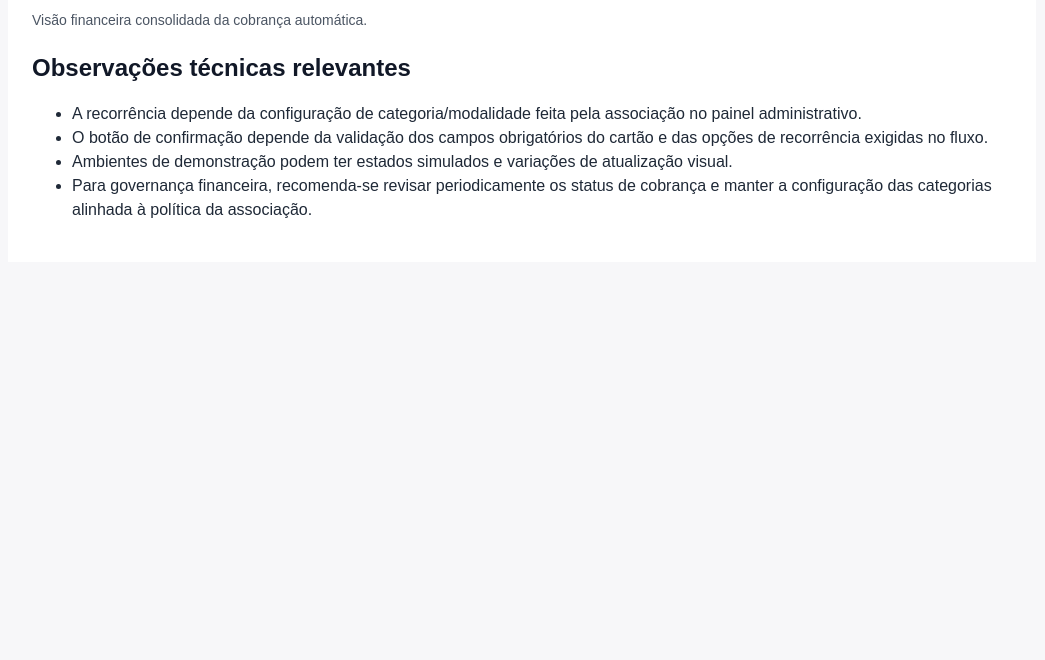
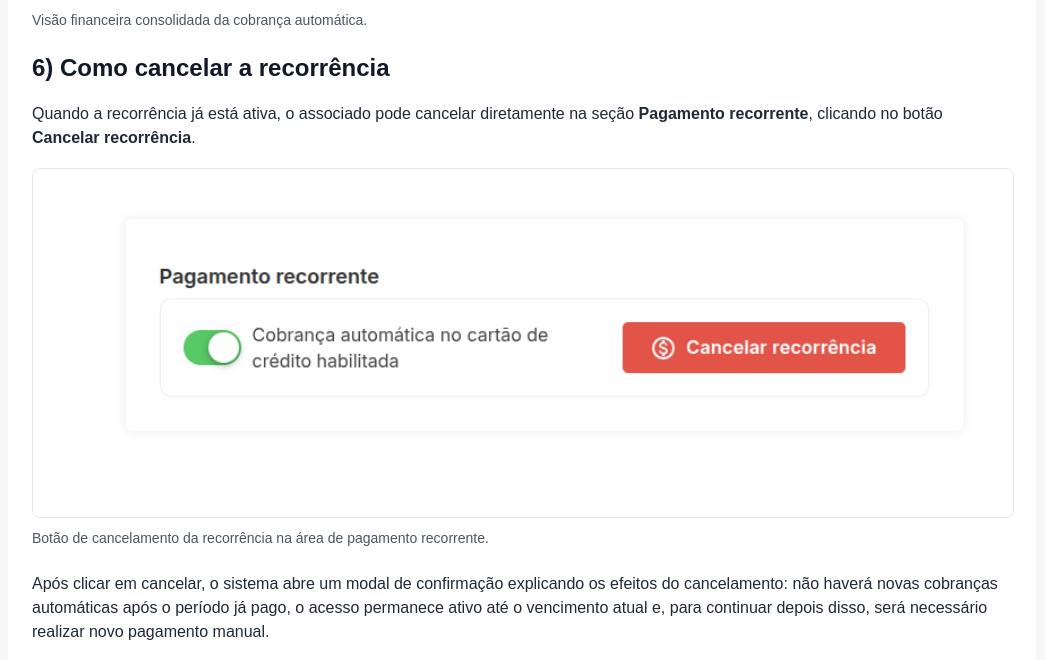
Before and after one commit to softalizaassociacoes/recorrenciatutorial, a plain HTML site: page docs/recorrenciademonstracao/index.html in a window 1280 px wide. Shown: the part 6672-7332 px from the top of the page, without its empty margins (118-1163 px from the left). Before the commit the page ends 6934 px from the top, so only its background shows below. Drawn offline with Linux system fonts and the light colour scheme.

Commit message:
Update demo tutorial: add cancellation flow and remove technical notes

```diff
--- a/docs/recorrenciademonstracao/index.html
+++ b/docs/recorrenciademonstracao/index.html
@@ -66,13 +66,19 @@
       <figcaption>Visão financeira consolidada da cobrança automática.</figcaption>
     </figure>
 
-    <h2>Observações técnicas relevantes</h2>
-    <ul>
-      <li>A recorrência depende da configuração de categoria/modalidade feita pela associação no painel administrativo.</li>
-      <li>O botão de confirmação depende da validação dos campos obrigatórios do cartão e das opções de recorrência exigidas no fluxo.</li>
-      <li>Ambientes de demonstração podem ter estados simulados e variações de atualização visual.</li>
-      <li>Para governança financeira, recomenda-se revisar periodicamente os status de cobrança e manter a configuração das categorias alinhada à política da associação.</li>
-    </ul>
+    <h2>6) Como cancelar a recorrência</h2>
+    <p>Quando a recorrência já está ativa, o associado pode cancelar diretamente na seção <strong>Pagamento recorrente</strong>, clicando no botão <strong>Cancelar recorrência</strong>.</p>
+    <figure>
+      <img src="recorrencia_demo_06_cancelar_acao.png" alt="Ação para cancelar recorrência" />
+      <figcaption>Botão de cancelamento da recorrência na área de pagamento recorrente.</figcaption>
+    </figure>
+    <p>Após clicar em cancelar, o sistema abre um modal de confirmação explicando os efeitos do cancelamento: não haverá novas cobranças automáticas após o período já pago, o acesso permanece ativo até o vencimento atual e, para continuar depois disso, será necessário realizar novo pagamento manual.</p>
+    <figure>
+      <img src="recorrencia_demo_07_cancelar_confirmacao.png" alt="Modal de confirmação do cancelamento" />
+      <figcaption>Confirmação final para encerrar a cobrança automática.</figcaption>
+    </figure>
+    <p>Para concluir, o usuário confirma em <strong>Sim, cancelar</strong>.</p>
+    <p><em>Observação: este passo está documentado com base na interface exibida no sistema e no texto de confirmação apresentado em tela.</em></p>
   </main>
 </body>
 </html>
```
Also changed, not shown: docs/recorrenciademonstracao/tutorial_recorrencia_demo.html (+13 -7 lines), docs/recorrenciademonstracao/recorrencia_demo_06_cancelar_acao.png (added), docs/recorrenciademonstracao/recorrencia_demo_07_cancelar_confirmacao.png (added), 1 other file.
